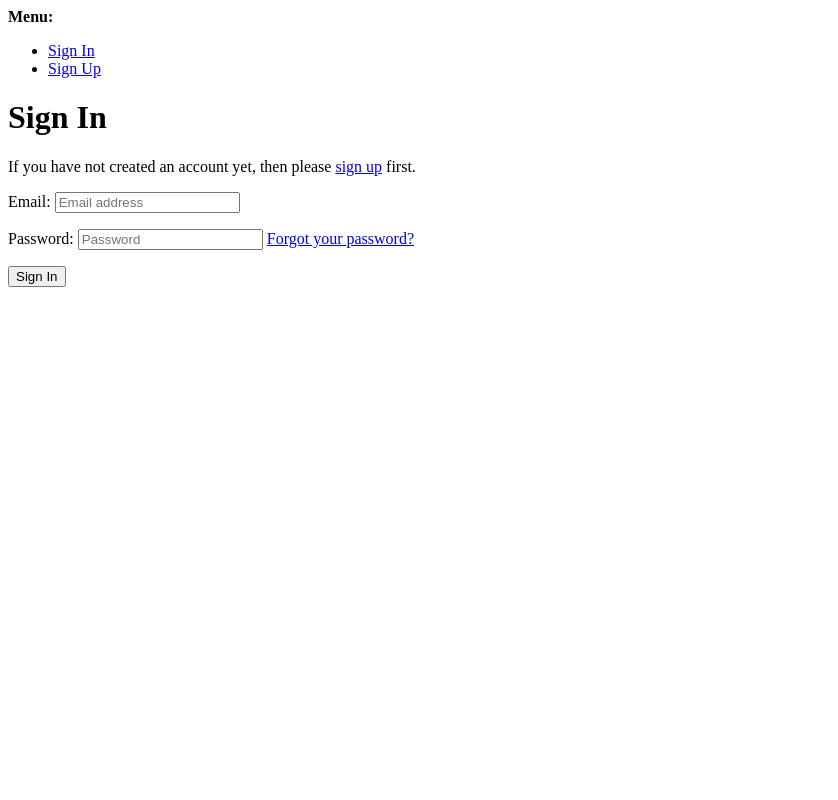
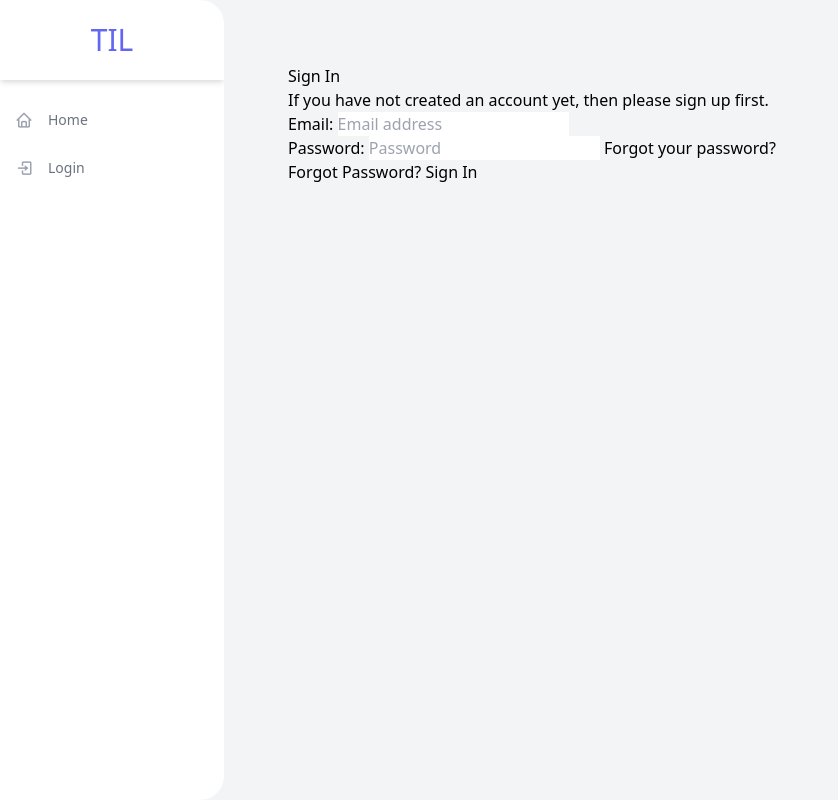
Before and after one commit to AsiraDonzel/Django-Postnest, a Django app: page /login/ in a window 1280 px wide. Shown: the whole page, without its empty margins (0-838 px from the left). Run offline with Django 5.2, Linux system fonts and the light colour scheme; some libraries are stand-ins or nearby versions.

Commit message:
Seventh Commit

```diff
--- a/til/settings.py
+++ b/til/settings.py
@@ -64,7 +64,7 @@ TEMPLATES = [
     {
         'BACKEND': 'django.template.backends.django.DjangoTemplates',
         'DIRS': [
-            os.path.join(PROJECT_DIR, "til/templates"),
+            os.path.join(PROJECT_DIR, "til/templates")
         ],
         'APP_DIRS': True,
         'OPTIONS': {
--- /dev/null
+++ b/til/templates/account/login.html
@@ -0,0 +1,53 @@
+{% extends "base.html" %}
+
+{% load i18n %}
+{% load account socialaccount %}
+
+{% block head_title %}{% trans "Sign In" %}{% endblock %}
+
+{% block content %}
+
+<h1>{% trans "Sign In" %}</h1>
+
+{% get_providers as socialaccount_providers %}
+
+{% if socialaccount_providers %}
+    <p>
+        {% blocktrans with site.name as site_name %}
+            Please sign in with one of your existing third-party accounts. Or,
+            <a href="{{ signup_url }}">sign up</a> for a {{ site_name }} account and sign in below:
+        {% endblocktrans %}
+    </p>
+
+    <div class="socialaccount_ballot">
+        <ul class="socialaccount_providers">
+            {% include "socialaccount/snippets/provider_list.html" with process="login" %}
+        </ul>
+        <div class="login-or">{% trans "or" %}</div>
+    </div>
+
+    {% include "socialaccount/snippets/login_extra.html" %}
+{% else %}
+    <p>
+        {% blocktrans %}
+            If you have not created an account yet, then please
+            <a href="{{ signup_url }}">sign up</a> first.
+        {% endblocktrans %}
+    </p>
+{% endif %}
+
+<form class="login" method="POST" action="{% url 'account_login' %}">
+    {% csrf_token %}
+    {{ form.as_p }}
+
+    {% if redirect_field_value %}
+        <input type="hidden" name="{{ redirect_field_name }}" value="{{ redirect_field_value }}" />
+    {% endif %}
+
+    <a class="button secondary/Action" href="{% url 'account_reset_password' %}">
+        {% trans "Forgot Password?" %}
+    </a>
+    <button class="primaryAction" type="submit">{% trans "Sign In" %}</button>
+</form>
+
+{% endblock %}
--- a/til/templates/base.html
+++ b/til/templates/base.html
@@ -4,9 +4,48 @@
     <meta charset="UTF-8">
     <meta name="viewport" content="width=device-width, initial-scale=1.0">
     <meta http-equiv="X-UA-Compatible" content="ie=edge">
-    <title>{% block title %}Default title{% endblock %}</title>
+    <title>{% block title%}Default Title {% endblock %}</title>
+    <link href="https://unpkg.com/tailwindcss@^2/dist/tailwind.min.css" rel="stylesheet">
+    <link rel="stylesheet" href="https://unpkg.com/boxicons@2.0.7/css/boxicons.min.css" />
 </head>
 <body>
-    {% block body %}{% endblock %}
-</body>
-</html>
+
+    <div class="min-h-screen flex flex-row bg-gray-100">
+        <div class="flex flex-col w-56 bg-white rounded-r-3xl overflow-hidden">
+          <div class="flex items-center justify-center h-20 shadow-md">
+            <h1 class="text-3xl uppercase text-indigo-500">TIL</h1>
+          </div>
+          <ul class="flex flex-col py-4">
+            <li>
+              <a href="/" class="flex flex-row items-center h-12 transform hover:translate-x-2 transition-transform ease-in duration-200 text-gray-500 hover:text-gray-800">
+                <span class="inline-flex items-center justify-center h-12 w-12 text-lg text-gray-400"><i class="bx bx-home"></i></span>
+                <span class="text-sm font-medium">Home</span>
+              </a>
+            </li>
+            {% if request.user.is_authenticated %}
+            <li>
+              <a href="{% url 'account_logout' %}" class="flex flex-row items-center h-12 transform hover:translate-x-2 transition-transform ease-in duration-200 text-gray-500 hover:text-gray-800">
+                <span class="inline-flex items-center justify-center h-12 w-12 text-lg text-gray-400"><i class="bx bx-log-out"></i></span>
+                <span class="text-sm font-medium">Logout</span>
+              </a>
+            </li>
+            {% else %}
+            <li>
+                <a href="{% url 'account_login' %}" class="flex flex-row items-center h-12 transform hover:translate-x-2 transition-transform ease-in duration-200 text-gray-500 hover:text-gray-800">
+                  <span class="inline-flex items-center justify-center h-12 w-12 text-lg text-gray-400"><i class="bx bx-log-in"></i></span>
+                  <span class="text-sm font-medium">Login</span>
+                </a>
+              </li>
+            {% endif %}
+          </ul>
+        </div>
+        <div class="p-16">
+            {% block body%}
+                {% block content %}{% endblock %}
+            {% endblock %}
+        </div>
+      </div>
+
+
+    </body>
+    </html>
--- a/til/urls.py
+++ b/til/urls.py
@@ -15,11 +15,12 @@ Including another URLconf
     2. Add a URL to urlpatterns:  path('blog/', include('blog.urls'))
 """
 from django.contrib import admin
-from django.urls import include, path
+from django.urls import include
+from django.urls import path
 from feed import urls as feed_urls
 
 urlpatterns = [
     path('admin/', admin.site.urls),
-    path("", include((feed_urls, "feed"), namespace="feed")),
+    path("", include(feed_urls, namespace="feed")),
     path("", include("allauth.urls")),
 ]
```
Also changed, not shown: feed/templates/feed/homepage.html (+32 -2 lines), til/templates/account/base.html (added, +15 -0 lines).
